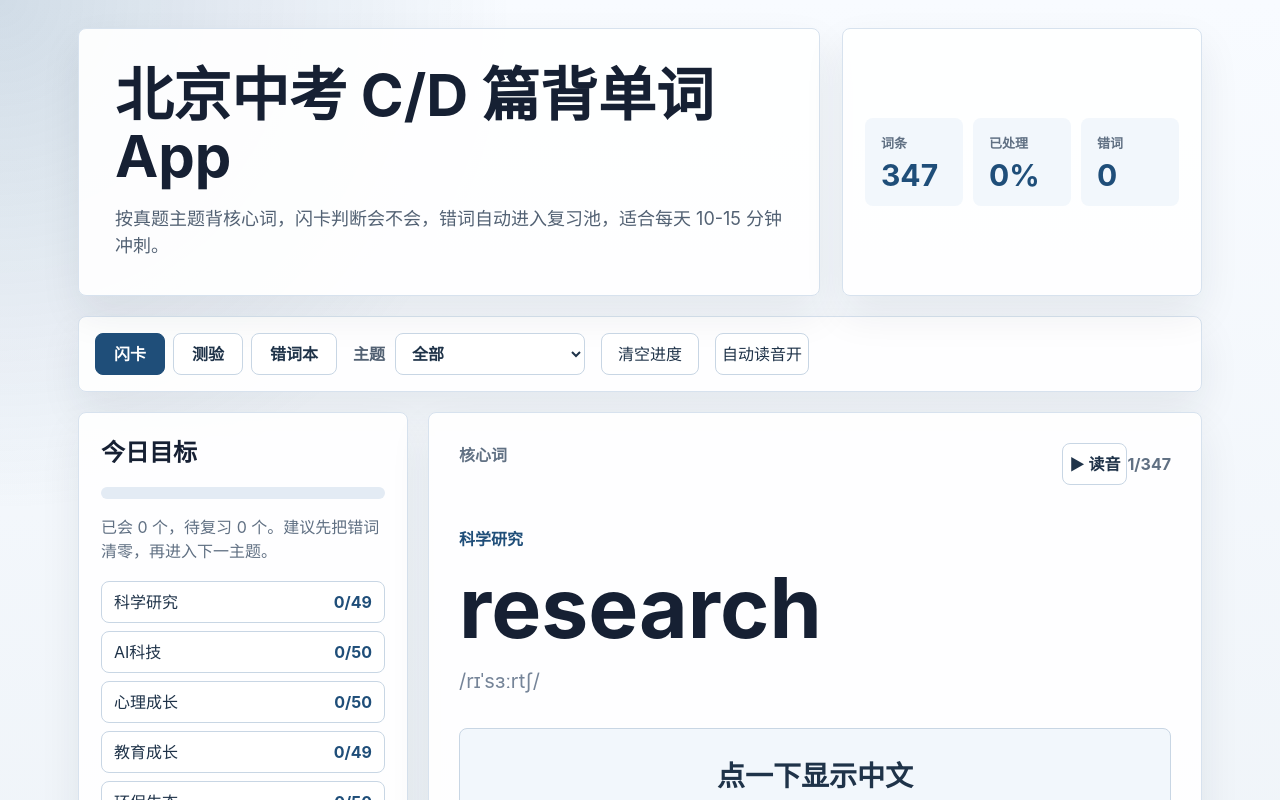
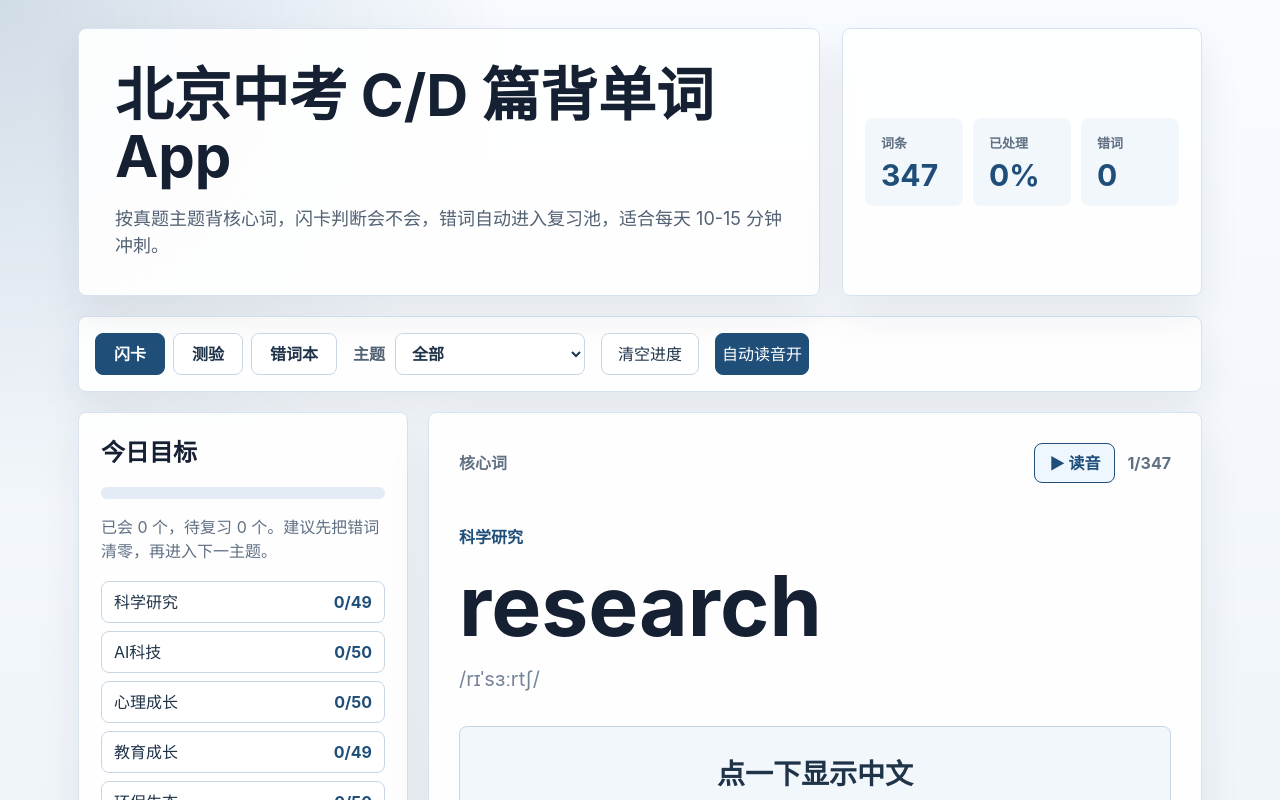
Before and after one commit to kangruimin-123/physics-cognitive-runtime, a React (Vite) app: page / in a window 1280 px wide. Shown: the top 800 px of the page. Built offline with nearby package versions, Linux system fonts and the light colour scheme.

Commit message:
Style pronunciation controls

```diff
--- a/src/index.css
+++ b/src/index.css
@@ -121,13 +121,19 @@ h1 {
   cursor: pointer;
 }
 
+button:disabled {
+  cursor: not-allowed;
+  opacity: 0.45;
+}
+
 .mode-tabs button {
   padding: 0 18px;
   font-weight: 800;
 }
 
 .mode-tabs button.active,
-.primary {
+.primary,
+.sound-toggle.active {
   border-color: #1f4e79 !important;
   background: #1f4e79 !important;
   color: #ffffff !important;
@@ -216,8 +222,25 @@ select {
 .card-top {
   display: flex;
   justify-content: space-between;
+  gap: 14px;
+  align-items: center;
   color: #607083;
   font-weight: 800;
+}
+
+.card-tools {
+  display: flex;
+  align-items: center;
+  gap: 12px;
+}
+
+.speak-button {
+  min-height: 40px !important;
+  padding: 0 14px;
+  border-color: #1f4e79 !important;
+  background: #eef7ff !important;
+  color: #1f4e79 !important;
+  font-weight: 900;
 }
 
 .prompt {
@@ -239,6 +262,13 @@ select {
   margin: 16px 0 0;
   color: #758498;
   font-size: 20px;
+}
+
+.speech-warning {
+  margin: 10px 0 0;
+  color: #9f1239;
+  font-size: 14px;
+  font-weight: 800;
 }
 
 .meaning {
```
